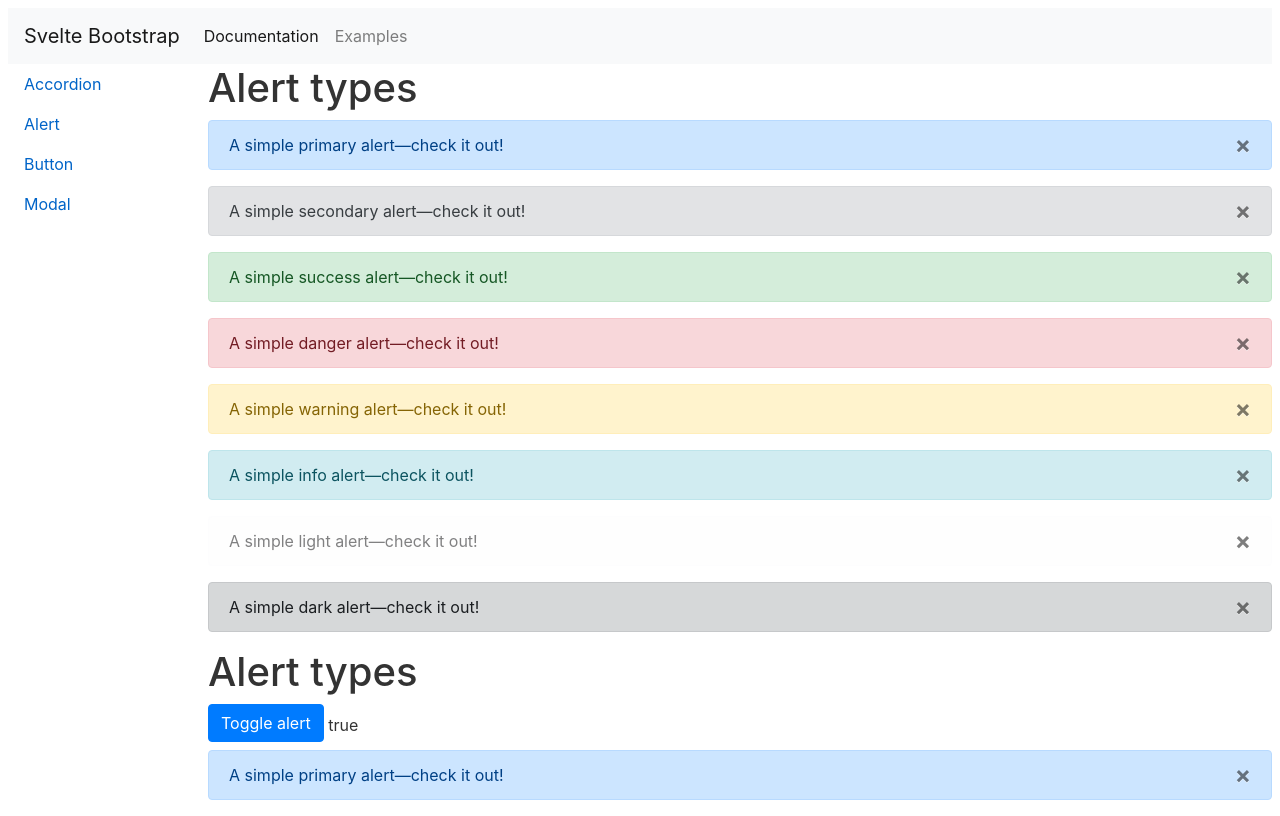
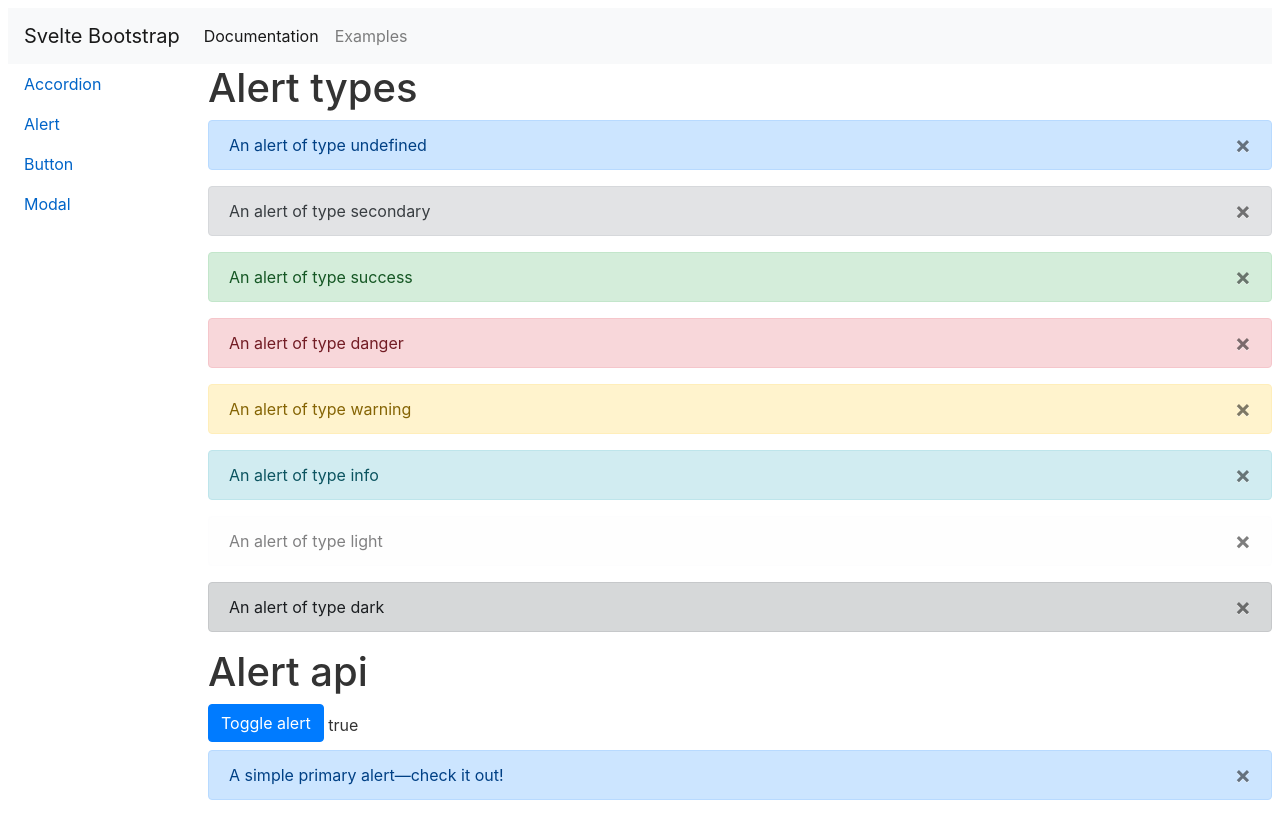
Before and after one commit to fbasso/svelte-bs, a Svelte app: page / in a window 1280 px wide. Built offline with nearby package versions, Linux system fonts and the light colour scheme.

Commit message:
Alerts refactor

```diff
--- a/src/bootstrap/alert/Alert.svelte
+++ b/src/bootstrap/alert/Alert.svelte
@@ -2,7 +2,8 @@
 <script>
     import { onMount, beforeUpdate } from 'svelte';
     import { createEventDispatcher } from 'svelte';
-    import { config } from './config';
+	import { config } from './config';
+	import { transitionTime } from '../util/transition';
 
     const dispatch = createEventDispatcher();
 
@@ -19,16 +20,8 @@
     };
 
    const hide = (node) => {
-
-        const styles = window.getComputedStyle(node);
-        const delay = parseFloat(styles['transition'] || 0) * 1000;
-        const duration = parseFloat(styles['transitionDuration'] || 0) * 1000;
-
         node.classList.remove('show');
-        return {
-            delay,
-            duration
-        };
+        return transitionTime(node);
     }
 
     beforeUpdate(() => {
--- a/src/website/modules/documentation/alert/Alert.svelte
+++ b/src/website/modules/documentation/alert/Alert.svelte
@@ -7,37 +7,35 @@
         isVisible = false;
     }
 
+	let alerts = [
+		{id: 'none', isVisible: true},
+		{id: 'secondary', isVisible: true, type: 'secondary'},
+		{id: 'success', isVisible: true, type: 'success'},
+		{id: 'danger', isVisible: true, type: 'danger'},
+		{id: 'warning', isVisible: true, type: 'warning'},
+		{id: 'info', isVisible: true, type: 'info'},
+		{id: 'light', isVisible: true, type: 'light'},
+		{id: 'dark', isVisible: true, type: 'dark'},
+	];
+
+	const toggleAlert = (alert) => {
+		alert.isVisible = !alert.isVisible;
+		console.log('toggleAlert', alert);
+		alerts = [...alerts];
+	};
+
+
 </script>
 
 <h1>Alert types</h1>
 
-<Alert>
-    A simple primary alert—check it out!
+{#each alerts as alertDef (alertDef.id)}
+<Alert type={alertDef.type} isVisible={alertDef.isVisible} on:dismiss={() => {toggleAlert(alertDef)}}>
+    An alert of type {alertDef.type}
 </Alert>
+{/each}
 
-<Alert type="secondary">
-  A simple secondary alert—check it out!
-</Alert>
-<Alert type="success">
-  A simple success alert—check it out!
-</Alert>
-<Alert type="danger">
-  A simple danger alert—check it out!
-</Alert>
-<Alert type="warning">
-  A simple warning alert—check it out!
-</Alert>
-<Alert type="info">
-  A simple info alert—check it out!
-</Alert>
-<Alert type="light">
-  A simple light alert—check it out!
-</Alert>
-<Alert type="dark">
-  A simple dark alert—check it out!
-</Alert>
-
-<h1>Alert types</h1>
+<h1>Alert api</h1>
 <button type="button" class="btn btn-primary" on:click={() => isVisible = !isVisible}>Toggle alert</button>
 {isVisible}
 <Alert className="alert-custom" on:dismiss={() => {isVisible = false}} {isVisible}>
```
